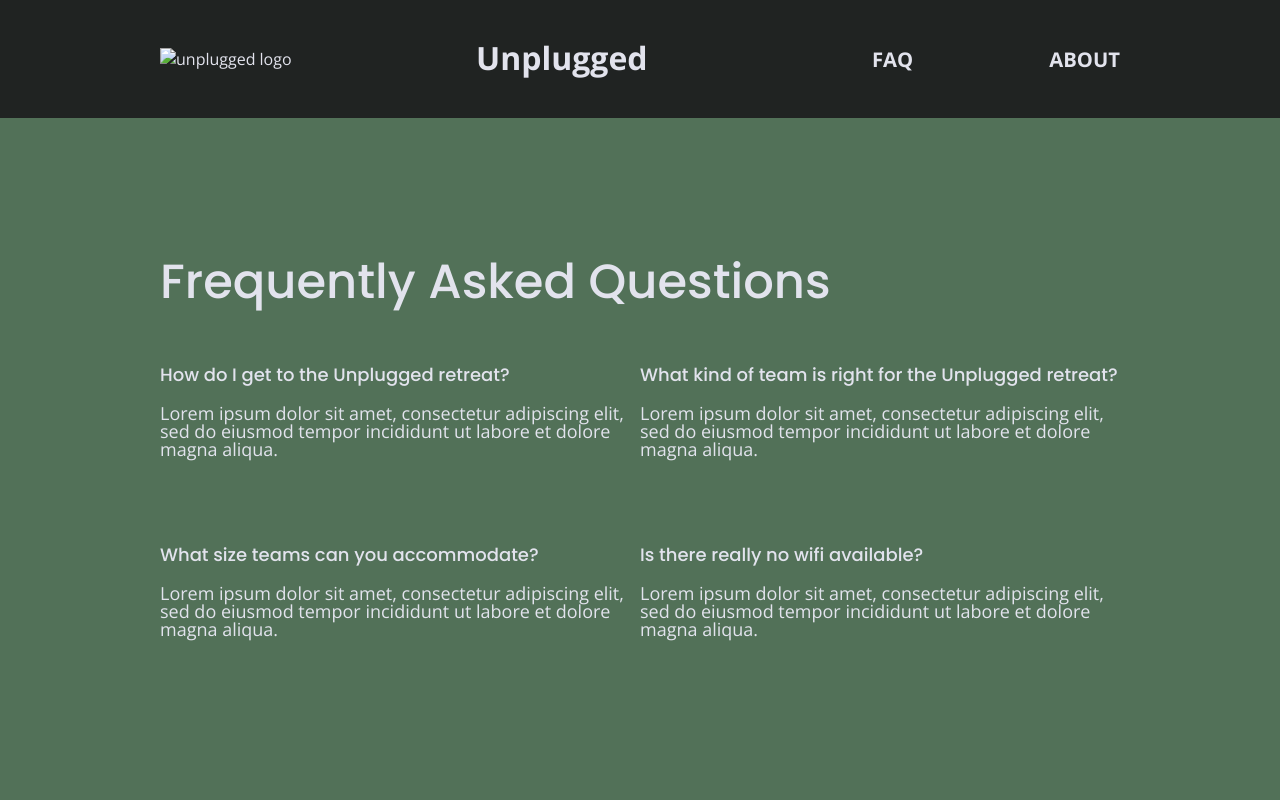
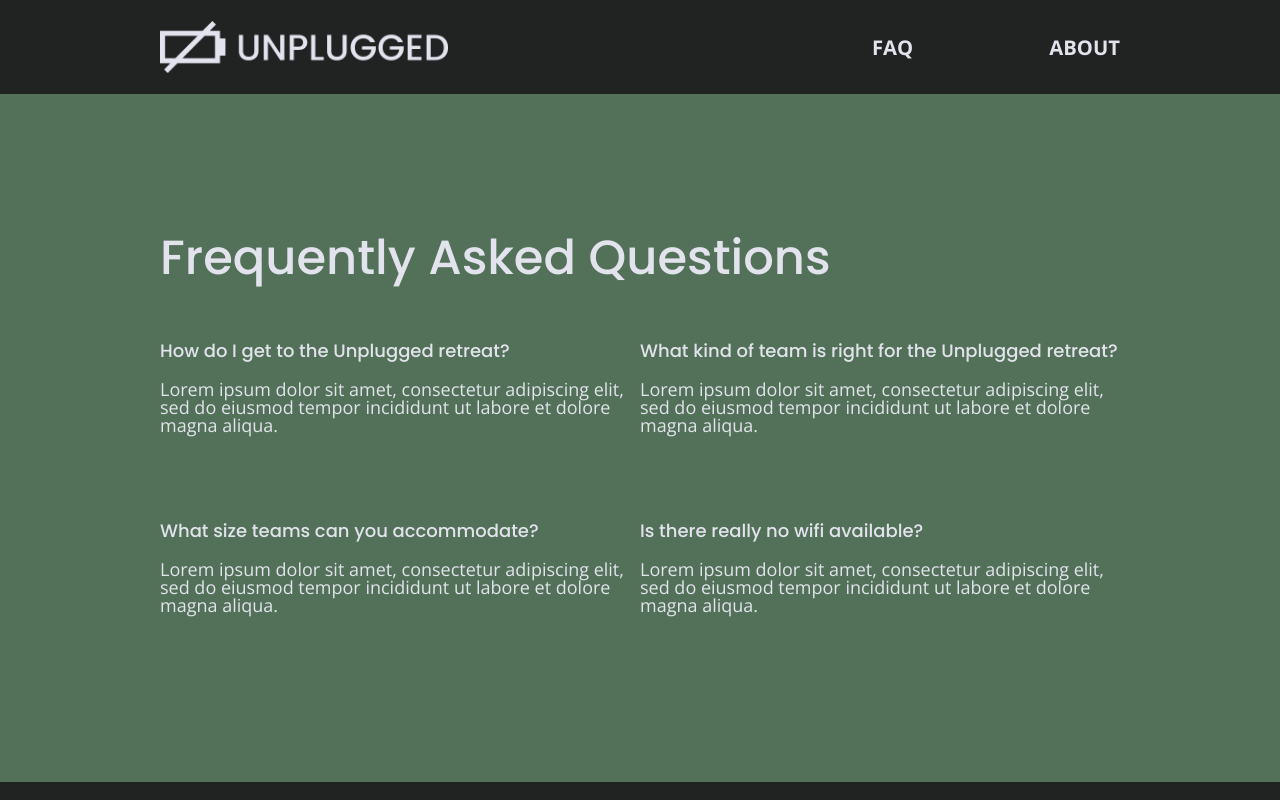
Before and after one commit to sberinger17/206-unplugged, a plain HTML site: page faq/index.html in a window 1280 px wide. Shown: the top 800 px of the page. Drawn offline with nearby package versions, Linux system fonts and the light colour scheme.

Commit message:
logo added to all pages

```diff
--- a/faq/index.html
+++ b/faq/index.html
@@ -27,8 +27,11 @@
   <!-- Add your site or application content here -->
    <header>
       <div class="content-wrapper">
-        <a href="#"><img src="" alt="unplugged logo"></a>
-        <h1>Unplugged</h1>
+        <figure>
+          <a href="#">
+            <img src="../img/unpluggedlogo.png" alt="unplugged logo">
+          </a>
+        </figure>
         <div class="header-divider"></div>
           <nav>
             <ul>
```
Also changed, not shown: about/index.html (+5 -3 lines), index.html (+1 -1 lines), img/logo.jpg (deleted), img/unpluggedlogo.png (added).
